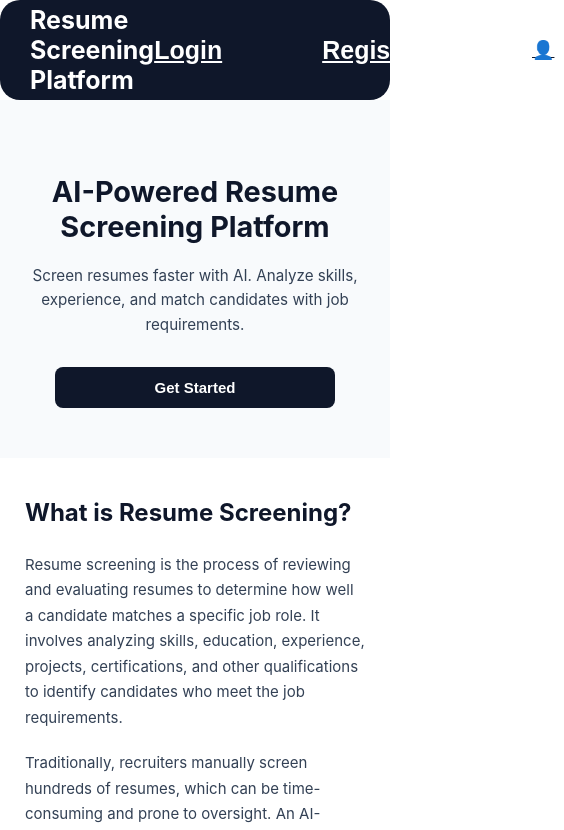
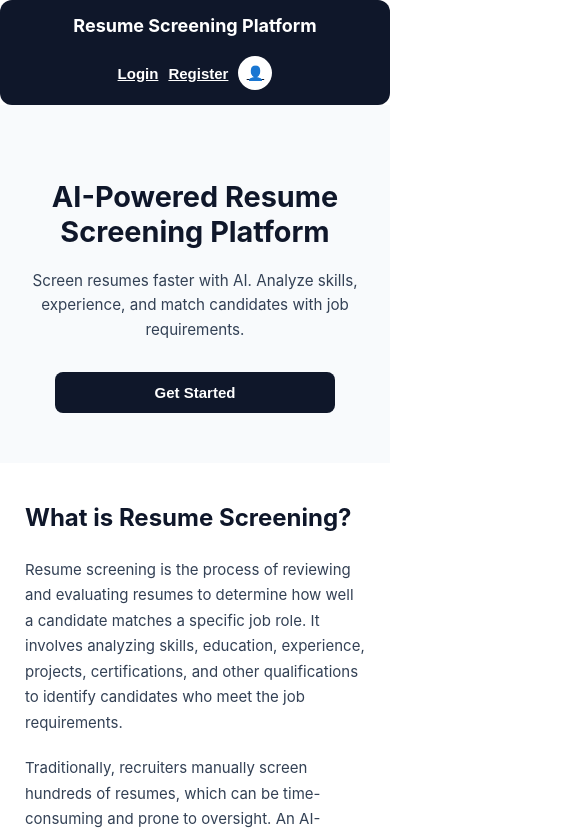
Before and after one commit to amrutha-201/resume-screening-frontend, a React (Create React App) app: page / in a window 390 px wide. Shown: the top 830 px of the page, 564 px wide, since content can reach past the window. Built offline with nearby package versions, Linux system fonts and the light colour scheme.

Commit message:
Update navbar.css

```diff
--- a/src/styles/navbar.css
+++ b/src/styles/navbar.css
@@ -2,54 +2,154 @@
     display:flex;
     justify-content:space-between;
     align-items:center;
-    height:100px;
+    min-height:100px;
     background-color:#0F172A;
     border-radius:20px;
-    color:white
+    color:white;
+    padding:20px 30px;
+    flex-wrap:wrap;
 }
+
 .left{
-    margin-left:30px;
     font-size:25px;
-    font-weight:bold
+    font-weight:bold;
 }
+
 .right{
     display:flex;
-    gap:100px;
-    margin-right:30px;
+    gap:40px;
+    align-items:center;
     font-size:25px;
     font-weight:bold;
     color:white;
 }
+
 .right a{
     color:white;
 }
+
 .nav-link-btn{
-    background: none;
-    border: none;
-    color: white;
-    text-decoration: underline;
-    cursor: pointer;
-    font-size: 25px;
-    padding: 0;
-    font-weight: bold;
+    background:none;
+    border:none;
+    color:white;
+    text-decoration:underline;
+    cursor:pointer;
+    font-size:25px;
+    padding:0;
+    font-weight:bold;
 }
+
 .profile-icon{
-    width: 42px;
-    height: 42px;
-    border-radius: 50%;
-    border: none;
-    background-color: white;
-    color: #0F172A;
-    font-size: 18px;
-    font-weight: bold;
-    display: flex;
-    align-items: center;
-    justify-content: center;
-    cursor: pointer;
-    transition: 0.3s;
+    width:42px;
+    height:42px;
+    border-radius:50%;
+    border:none;
+    background-color:white;
+    color:#0F172A;
+    font-size:18px;
+    font-weight:bold;
+    display:flex;
+    align-items:center;
+    justify-content:center;
+    cursor:pointer;
+    transition:0.3s;
 }
 
 .profile-icon:hover{
-    transform: scale(1.05);
-    box-shadow: 0 0 8px rgba(255,255,255,0.4);
+    transform:scale(1.05);
+    box-shadow:0 0 8px rgba(255,255,255,0.4);
 }
+
+/* Laptop */
+@media (max-width:1200px){
+
+    .right{
+        gap:25px;
+    }
+
+    .nav-link-btn{
+        font-size:22px;
+    }
+
+    .left{
+        font-size:22px;
+    }
+}
+
+/* Tablet */
+@media (max-width:992px){
+
+    .navbar{
+        padding:20px;
+    }
+
+    .left{
+        font-size:20px;
+    }
+
+    .right{
+        gap:20px;
+    }
+
+    .nav-link-btn{
+        font-size:18px;
+    }
+}
+
+/* Mobile */
+@media (max-width:768px){
+
+    .navbar{
+        flex-direction:column;
+        gap:20px;
+        text-align:center;
+        min-height:auto;
+    }
+
+    .left{
+        font-size:20px;
+    }
+
+    .right{
+        flex-wrap:wrap;
+        justify-content:center;
+        gap:15px;
+    }
+
+    .nav-link-btn{
+        font-size:16px;
+    }
+
+    .profile-icon{
+        width:38px;
+        height:38px;
+        font-size:16px;
+    }
+}
+
+/* Small Mobile */
+@media (max-width:480px){
+
+    .navbar{
+        padding:15px;
+        border-radius:12px;
+    }
+
+    .left{
+        font-size:18px;
+    }
+
+    .right{
+        gap:10px;
+    }
+
+    .nav-link-btn{
+        font-size:15px;
+    }
+
+    .profile-icon{
+        width:34px;
+        height:34px;
+        font-size:14px;
+    }
+}
```
